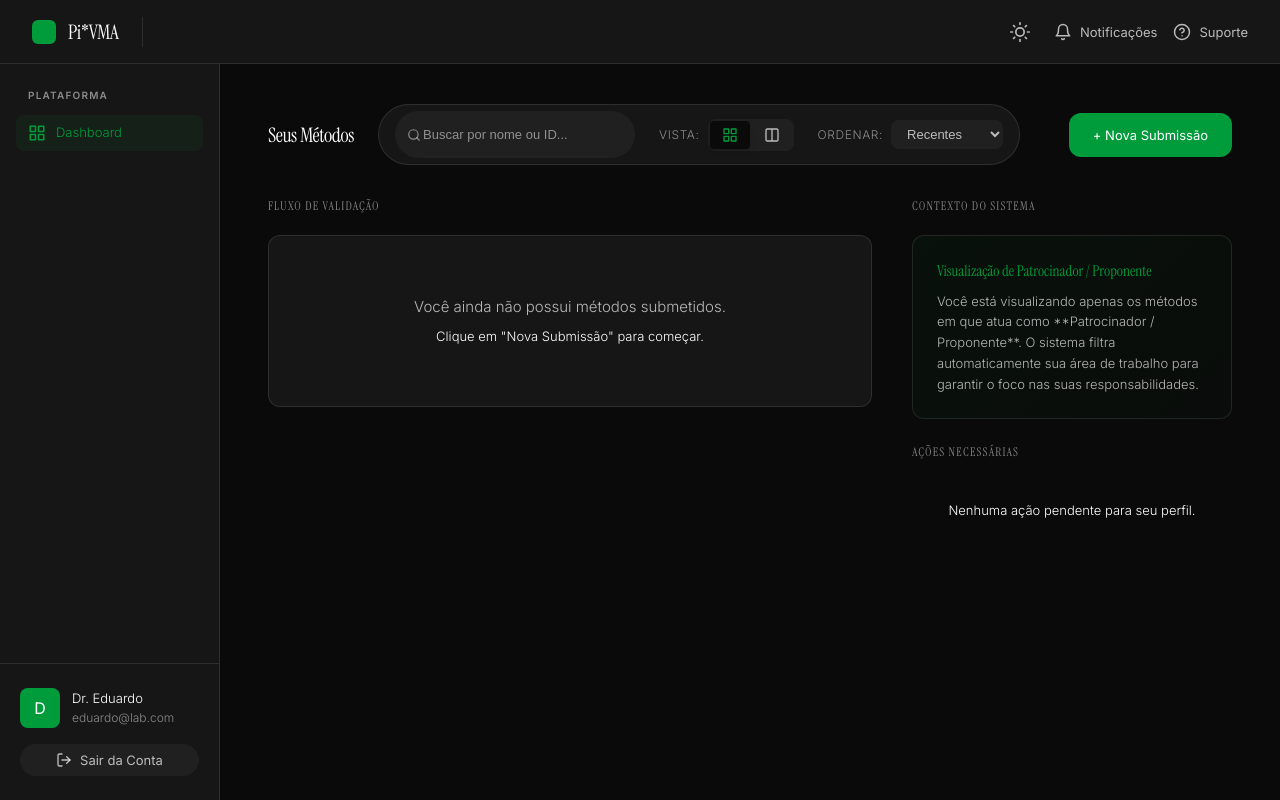
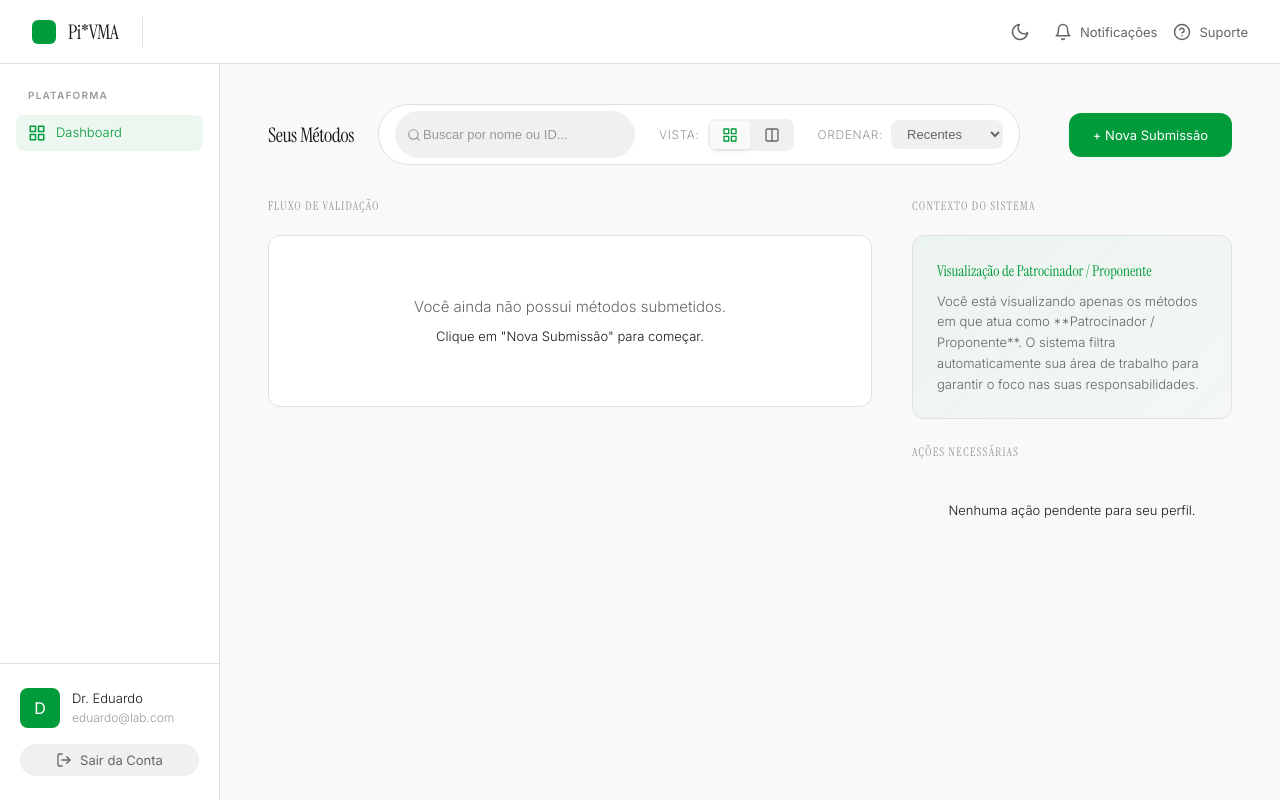
Before and after one commit to meirelesgc/pivma, a React (Vite) app: page /workspace in a window 1280 px wide. Built offline with nearby package versions, Linux system fonts and the light colour scheme.

Commit message:
versão beta-1.7

```diff
--- a/src/App.jsx
+++ b/src/App.jsx
@@ -10,35 +10,35 @@ import PrivateLayout from './layouts/PrivateLayout'
 import './App.css'
 
 export default function App() {
-  const [isLight, setIsLight] = useState(() => {
-    return localStorage.getItem('theme') === 'light'
+  const [isDark, setIsDark] = useState(() => {
+    return localStorage.getItem('theme') === 'dark'
   })
 
   useEffect(() => {
-    if (isLight) {
-      document.body.classList.add('theme-light')
+    if (isDark) {
+      document.body.classList.add('theme-dark')
+      localStorage.setItem('theme', 'dark')
+    } else {
+      document.body.classList.remove('theme-dark')
       localStorage.setItem('theme', 'light')
-    } else {
-      document.body.classList.remove('theme-light')
-      localStorage.setItem('theme', 'dark')
     }
-  }, [isLight])
+  }, [isDark])
 
-  const onThemeToggle = () => setIsLight(!isLight)
+  const onThemeToggle = () => setIsDark(!isDark)
 
   return (
     <Router basename={import.meta.env.BASE_URL}>
       <Routes>
         {/* Global Layout (Root) */}
-        <Route element={<MainLayout isLight={isLight} onThemeToggle={onThemeToggle} />}>
+        <Route element={<MainLayout isDark={isDark} onThemeToggle={onThemeToggle} />}>
           {/* Public Routes */}
-          <Route path="/" element={<Landing isLight={isLight} onThemeToggle={onThemeToggle} />} />
+          <Route path="/" element={<Landing isDark={isDark} onThemeToggle={onThemeToggle} />} />
           <Route path="/login" element={<Login />} />
 
           {/* Private Routes with Sidebar */}
           <Route element={<PrivateLayout />}>
-            <Route path="/workspace" element={<Workspace isLight={isLight} onThemeToggle={onThemeToggle} />} />
-            <Route path="/workspace/:processId" element={<Workspace isLight={isLight} onThemeToggle={onThemeToggle} />} />
+            <Route path="/workspace" element={<Workspace isDark={isDark} onThemeToggle={onThemeToggle} />} />
+            <Route path="/workspace/:processId" element={<Workspace isDark={isDark} onThemeToggle={onThemeToggle} />} />
             <Route path="/form-builder" element={<FormBuilderPage />} />
             <Route path="/new-submission" element={<SubmissionTypePage />} />
           </Route>
--- a/src/components/Header/Header.jsx
+++ b/src/components/Header/Header.jsx
@@ -1,6 +1,6 @@
 import './Header.css';
 
-const Header = ({ isLight, onThemeToggle, title }) => {
+const Header = ({ isDark, onThemeToggle, title }) => {
   return (
     <header className="global-header">
       <div className="header-left">
@@ -13,10 +13,10 @@ const Header = ({ isLight, onThemeToggle, title }) => {
 
       <div className="header-controls">
         <button className="theme-toggle-btn" onClick={onThemeToggle}>
-          {isLight ? (
+          {isDark ? (
+            <svg width="20" height="20" viewBox="0 0 24 24" fill="none" stroke="currentColor" strokeWidth="2" strokeLinecap="round" strokeLinejoin="round"><circle cx="12" cy="12" r="5"></circle><line x1="12" y1="1" x2="12" y2="3"></line><line x1="12" y1="21" x2="12" y2="23"></line><line x1="4.22" y1="4.22" x2="5.64" y2="5.64"></line><line x1="18.36" y1="18.36" x2="19.78" y2="19.78"></line><line x1="1" y1="12" x2="3" y2="12"></line><line x1="21" y1="12" x2="23" y2="12"></line><line x1="4.22" y1="19.78" x2="5.64" y2="18.36"></line><line x1="18.36" y1="5.64" x2="19.78" y2="4.22"></line></svg>
+          ) : (
             <svg width="20" height="20" viewBox="0 0 24 24" fill="none" stroke="currentColor" strokeWidth="2" strokeLinecap="round" strokeLinejoin="round"><path d="M21 12.79A9 9 0 1 1 11.21 3 7 7 0 0 0 21 12.79z"></path></svg>
-          ) : (
-            <svg width="20" height="20" viewBox="0 0 24 24" fill="none" stroke="currentColor" strokeWidth="2" strokeLinecap="round" strokeLinejoin="round"><circle cx="12" cy="12" r="5"></circle><line x1="12" y1="1" x2="12" y2="3"></line><line x1="12" y1="21" x2="12" y2="23"></line><line x1="4.22" y1="4.22" x2="5.64" y2="5.64"></line><line x1="18.36" y1="18.36" x2="19.78" y2="19.78"></line><line x1="1" y1="12" x2="3" y2="12"></line><line x1="21" y1="12" x2="23" y2="12"></line><line x1="4.22" y1="19.78" x2="5.64" y2="18.36"></line><line x1="18.36" y1="5.64" x2="19.78" y2="4.22"></line></svg>
           )}
         </button>
         <button className="control-btn">
--- a/src/index.css
+++ b/src/index.css
@@ -61,37 +61,37 @@
 
   --transition-speed: var(--duration-moderate);
 
-  /* Theme Variables (Default Dark) */
+  /* Theme Variables (Default Light) */
+  --background-primary: #f9f9f9;
+  --background-secondary: #ffffff;
+  --background-tertiary: #f0f0f0;
+  --background-translucent: rgba(255, 255, 255, 0.5);
+  --border-color: #e0e0e0;
+
+  --text-primary: #1a1a1a;
+  --text-secondary: #666666;
+  --text-tertiary: #999999;
+
+  --btn-secondary-bg: #f0f0f0;
+  --btn-secondary-text: var(--primary-color);
+}
+
+.theme-dark {
+  /* Backgrounds */
   --background-primary: #0a0a0a;
   --background-secondary: #161616;
   --background-tertiary: #202020;
   --background-translucent: rgba(22, 22, 22, 0.5);
   --border-color: rgba(255, 255, 255, 0.1);
 
+  /* Text Colors */
   --text-primary: #ffffff;
   --text-secondary: rgba(255, 255, 255, 0.7);
   --text-tertiary: rgba(255, 255, 255, 0.5);
 
+  /* Specific Component Overrides */
   --btn-secondary-bg: var(--background-tertiary);
   --btn-secondary-text: var(--text-primary);
-}
-
-.theme-light {
-  /* Backgrounds */
-  --background-primary: #f9f9f9;
-  --background-secondary: #ffffff;
-  --background-tertiary: #f0f0f0;
-  --background-translucent: rgba(255, 255, 255, 0.5);
-  --border-color: #e0e0e0;
-
-  /* Text Colors */
-  --text-primary: #1a1a1a;
-  --text-secondary: #666666;
-  --text-tertiary: #999999;
-
-  /* Specific Component Overrides */
-  --btn-secondary-bg: #f0f0f0;
-  --btn-secondary-text: var(--primary-color);
 }
 
 /* Accessibility: Reduced Motion */
--- a/src/layouts/MainLayout.jsx
+++ b/src/layouts/MainLayout.jsx
@@ -1,10 +1,10 @@
 import { Outlet } from 'react-router-dom';
 import Header from '../components/Header/Header';
 
-const MainLayout = ({ isLight, onThemeToggle }) => {
+const MainLayout = ({ isDark, onThemeToggle }) => {
   return (
     <div className="app-shell">
-      <Header isLight={isLight} onThemeToggle={onThemeToggle} />
+      <Header isDark={isDark} onThemeToggle={onThemeToggle} />
       <div className="app-viewport">
         <Outlet />
       </div>
--- a/src/pages/Landing/Landing.jsx
+++ b/src/pages/Landing/Landing.jsx
@@ -1,7 +1,7 @@
 import { Link } from 'react-router-dom';
 import './Landing.css';
 
-const Landing = ({ isLight, onThemeToggle }) => {
+const Landing = ({ isDark, onThemeToggle }) => {
   return (
     <div className="landing-container scrollable-view">
       {/* Seção Principal (Hero) */}
@@ -60,9 +60,7 @@ const Landing = ({ isLight, onThemeToggle }) => {
         </div>
         <button className="footer-theme-toggle" onClick={onThemeToggle}>
           <svg width="16" height="16" viewBox="0 0 24 24" fill="none" stroke="currentColor" strokeWidth="2" strokeLinecap="round" strokeLinejoin="round">
-            {isLight ? (
-              <path d="M21 12.79A9 9 0 1 1 11.21 3 7 7 0 0 0 21 12.79z"></path>
-            ) : (
+            {isDark ? (
               <>
                 <circle cx="12" cy="12" r="5"></circle>
                 <line x1="12" y1="1" x2="12" y2="3"></line>
@@ -74,9 +72,11 @@ const Landing = ({ isLight, onThemeToggle }) => {
                 <line x1="4.22" y1="19.78" x2="5.64" y2="18.36"></line>
                 <line x1="18.36" y1="5.64" x2="19.78" y2="4.22"></line>
               </>
+            ) : (
+              <path d="M21 12.79A9 9 0 1 1 11.21 3 7 7 0 0 0 21 12.79z"></path>
             )}
           </svg>
-          Tema {isLight ? 'Escuro' : 'Claro'}
+          Tema {isDark ? 'Claro' : 'Escuro'}
         </button>
       </footer>
     </div>
```
